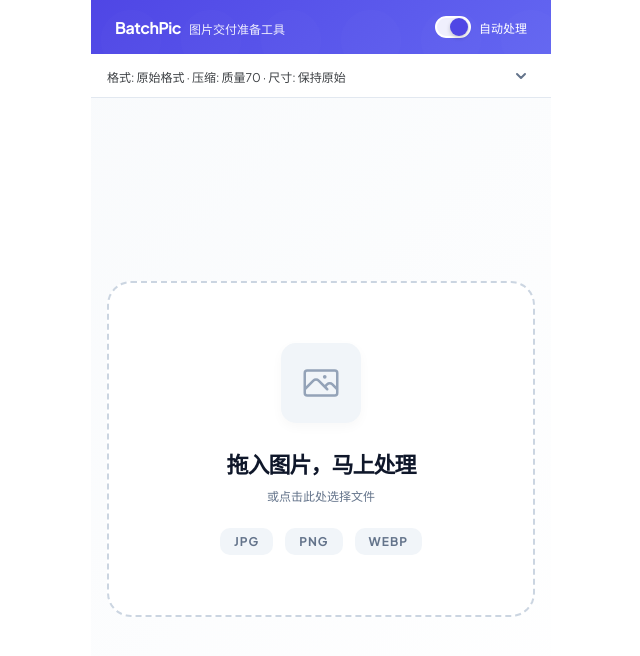
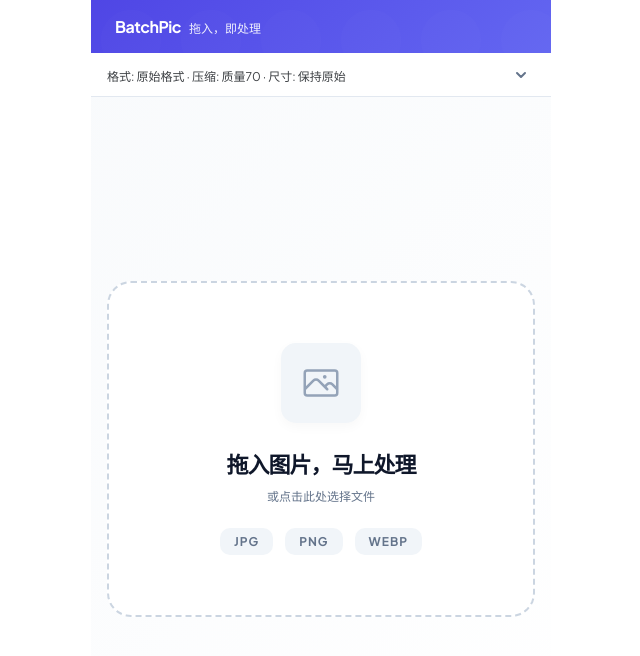
Before and after one commit to maxd010/BatchPic, a React (Vite) app: page / in a window 1280 px wide. Shown: the top 656 px of the page, without its empty margins (319-959 px from the left). Built offline with nearby package versions, Linux system fonts and the light colour scheme.

Commit message:
注释自动开关

```diff
--- a/src/renderer/components/MainWindow.tsx
+++ b/src/renderer/components/MainWindow.tsx
@@ -418,11 +418,11 @@ export function MainWindow() {
       <header className="app-header">
         <div className="app-title">
           <h1>BatchPic</h1>
-          <p className="subtitle">图片交付准备工具</p>
+          <p className="subtitle">拖入，即处理</p>
         </div>
 
         {/* Auto-process toggle (Requirements 8.1, 8.2, 8.3, 8.5) */}
-        <div className="auto-process-toggle">
+        {/* <div className="auto-process-toggle">
           <label className="toggle-label">
             <input
               type="checkbox"
@@ -432,7 +432,7 @@ export function MainWindow() {
             />
             <span className="toggle-text">自动处理</span>
           </label>
-        </div>
+        </div> */}
       </header>
 
       {/* Parameter Panel - Always at top */}
```
